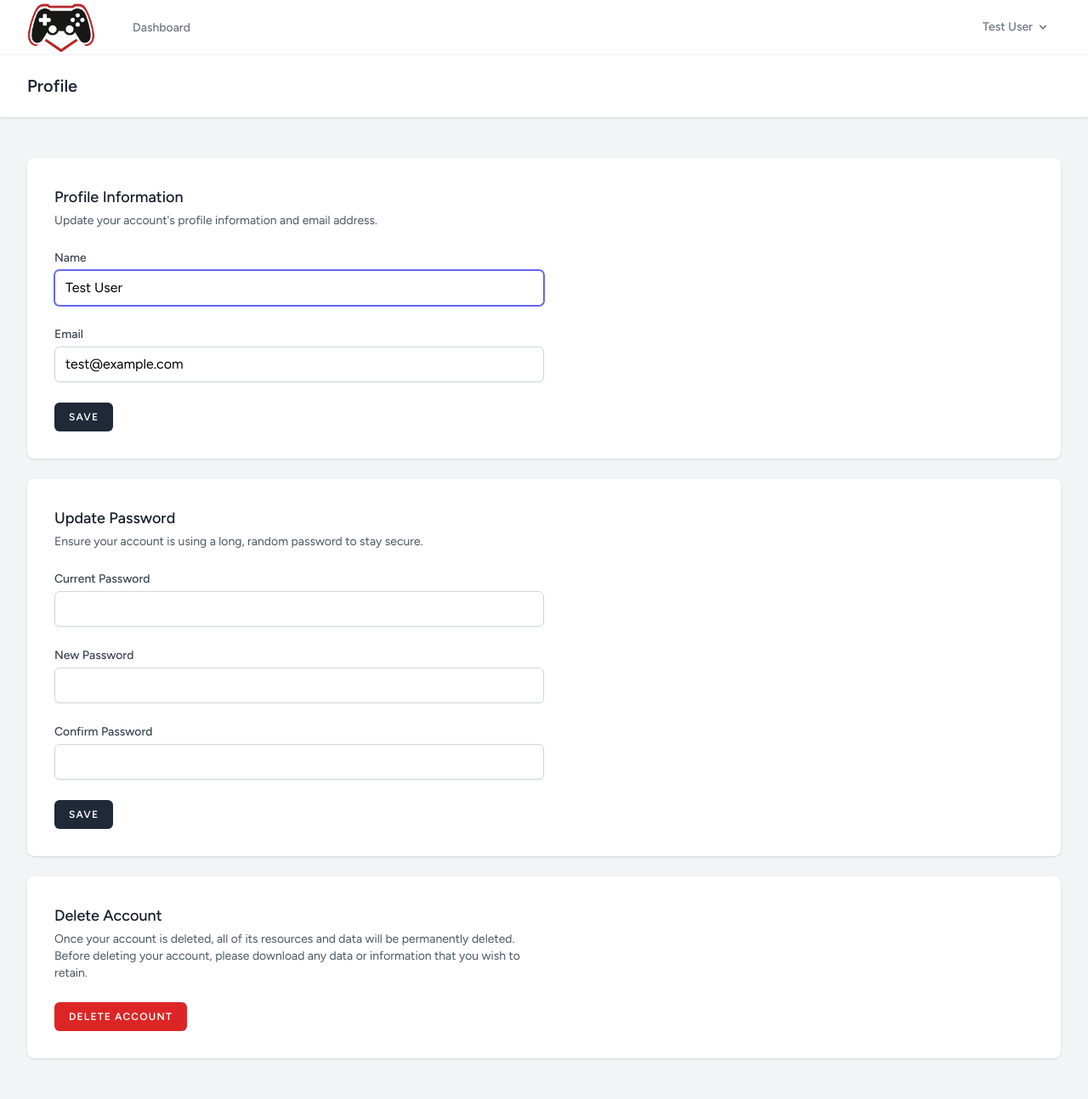
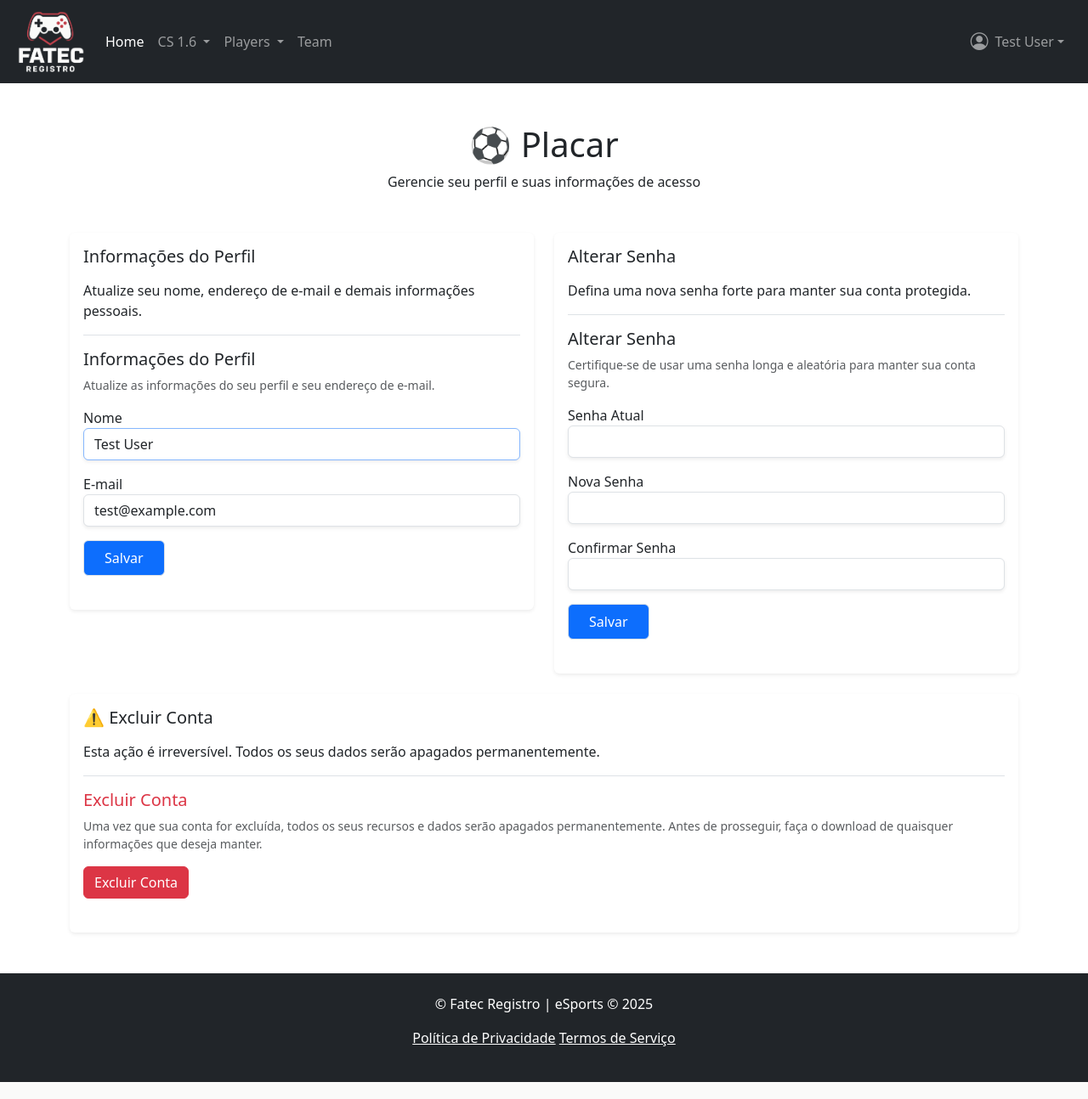
Before and after one commit to maylonho/esports_fatec, a Laravel app: page /profile in a window 1280 px wide. Shown: the whole page at 85% size. Run offline with Laravel 12, Linux system fonts and the light colour scheme; a user stored in the database is signed in; data comes from the database, SQL or seed files in the repository; style sheets or scripts are compiled from the project's sources.

Commit message:
remodelado painel do usuario

```diff
--- a/app/Http/Controllers/Auth/AuthenticatedSessionController.php
+++ b/app/Http/Controllers/Auth/AuthenticatedSessionController.php
@@ -28,7 +28,7 @@ class AuthenticatedSessionController extends Controller
 
         $request->session()->regenerate();
 
-        return redirect()->intended(route('dashboard', absolute: false));
+        return redirect('/');
     }
 
     /**
--- a/app/Http/Controllers/Auth/RegisteredUserController.php
+++ b/app/Http/Controllers/Auth/RegisteredUserController.php
@@ -45,6 +45,6 @@ class RegisteredUserController extends Controller
 
         Auth::login($user);
 
-        return redirect(route('dashboard', absolute: false));
+        return redirect('/');
     }
 }
--- a/resources/views/alunos/cadastrar.blade.php
+++ b/resources/views/alunos/cadastrar.blade.php
@@ -68,7 +68,7 @@
                 <input name="turma" type="hidden" value="{{ auth()->user()->team }}">
 
                 <div class="d-flex justify-content-end mt-4">
-                    <button type="submit" class="btn btn-success">Cadastrar</button>
+                    <button type="submit" class="btn btn-danger">Cadastrar</button>
                 </div>
 
             </form>
--- a/resources/views/equipes/index.blade.php
+++ b/resources/views/equipes/index.blade.php
@@ -11,10 +11,10 @@
         <div class="card-body">
             <div class="row">
                 <div class="col-md-4 text-center">
-                    @if($team->image == '')
+                    @if($team->image)
                         <img src="{{ asset('storage/' . $team->image) }}" alt="Imagem do time" class="img-fluid img-thumbnail mb-3">
                     @else
-                        <img src="{{ asset('default-team.png') }}" alt="Imagem padrão" class="img-fluid img-thumbnail mb-3">
+                        <img src="{{ asset('images/no-image.png') }}" alt="No Image" class="img-fluid img-thumbnail mb-3" width="50%">
                     @endif
                 </div>
                 <div class="col-md-8">
--- a/resources/views/profile/edit.blade.php
+++ b/resources/views/profile/edit.blade.php
@@ -1,29 +1,64 @@
-<x-app-layout>
-    <x-slot name="header">
-        <h2 class="font-semibold text-xl text-gray-800 dark:text-gray-200 leading-tight">
-            {{ __('Profile') }}
-        </h2>
-    </x-slot>
+@extends('layouts.base')
 
-    <div class="py-12">
-        <div class="max-w-7xl mx-auto sm:px-6 lg:px-8 space-y-6">
-            <div class="p-4 sm:p-8 bg-white dark:bg-gray-800 shadow sm:rounded-lg">
-                <div class="max-w-xl">
+@section('title', 'Placar')
+
+@section('content')
+<div class="container mt-5">
+
+    <!-- Cabeçalho -->
+    <div class="text-center mb-5">
+        <h1 class="text-3xl font-bold text-gray-800">⚽ Placar</h1>
+        <p class="text-gray-500">Gerencie seu perfil e suas informações de acesso</p>
+    </div>
+
+    <!-- Grid com cards -->
+    <div class="row g-4">
+
+        <!-- Informações do Perfil -->
+        <div class="col-md-6">
+            <div class="card shadow-sm rounded-2xl border-0">
+                <div class="card-body">
+                    <h5 class="card-title text-lg font-semibold text-gray-700 mb-3">Informações do Perfil</h5>
+                    <div class="text-sm text-gray-500 mb-3">
+                        Atualize seu nome, endereço de e-mail e demais informações pessoais.
+                    </div>
+                    <div class="border-top pt-3">
                         @include('profile.partials.update-profile-information-form')
                     </div>
                 </div>
+            </div>
+        </div>
 
-            <div class="p-4 sm:p-8 bg-white dark:bg-gray-800 shadow sm:rounded-lg">
-                <div class="max-w-xl">
+        <!-- Alterar Senha -->
+        <div class="col-md-6">
+            <div class="card shadow-sm rounded-2xl border-0">
+                <div class="card-body">
+                    <h5 class="card-title text-lg font-semibold text-gray-700 mb-3">Alterar Senha</h5>
+                    <div class="text-sm text-gray-500 mb-3">
+                        Defina uma nova senha forte para manter sua conta protegida.
+                    </div>
+                    <div class="border-top pt-3">
                         @include('profile.partials.update-password-form')
                     </div>
                 </div>
+            </div>
+        </div>
 
-            <div class="p-4 sm:p-8 bg-white dark:bg-gray-800 shadow sm:rounded-lg">
-                <div class="max-w-xl">
+        <!-- Excluir Conta -->
+        <div class="col-12">
+            <div class="card shadow-sm rounded-2xl border-0 border-danger">
+                <div class="card-body">
+                    <h5 class="card-title text-lg font-semibold text-red-600 mb-3">⚠️ Excluir Conta</h5>
+                    <div class="text-sm text-gray-500 mb-3">
+                        Esta ação é irreversível. Todos os seus dados serão apagados permanentemente.
+                    </div>
+                    <div class="border-top pt-3">
                         @include('profile.partials.delete-user-form')
                     </div>
                 </div>
             </div>
         </div>
-</x-app-layout>
+
+    </div>
+</div>
+@endsection
--- a/resources/views/profile/partials/delete-user-form.blade.php
+++ b/resources/views/profile/partials/delete-user-form.blade.php
@@ -1,55 +1,54 @@
-<section class="space-y-6">
-    <header>
-        <h2 class="text-lg font-medium text-gray-900 dark:text-gray-100">
-            {{ __('Delete Account') }}
+<section class="mb-4">
+    <header class="mb-3">
+        <h2 class="h5 text-danger">
+            Excluir Conta
         </h2>
 
-        <p class="mt-1 text-sm text-gray-600 dark:text-gray-400">
-            {{ __('Once your account is deleted, all of its resources and data will be permanently deleted. Before deleting your account, please download any data or information that you wish to retain.') }}
+        <p class="text-muted small">
+            Uma vez que sua conta for excluída, todos os seus recursos e dados serão apagados permanentemente. Antes de prosseguir, faça o download de quaisquer informações que deseja manter.
         </p>
     </header>
 
-    <x-danger-button
-        x-data=""
-        x-on:click.prevent="$dispatch('open-modal', 'confirm-user-deletion')"
-    >{{ __('Delete Account') }}</x-danger-button>
+    <!-- Botão que abre o modal -->
+    <button type="button" class="btn btn-danger" data-bs-toggle="modal" data-bs-target="#confirmDeleteModal">
+        Excluir Conta
+    </button>
 
-    <x-modal name="confirm-user-deletion" :show="$errors->userDeletion->isNotEmpty()" focusable>
-        <form method="post" action="{{ route('profile.destroy') }}" class="p-6">
-            @csrf
-            @method('delete')
+    <!-- Modal Bootstrap -->
+    <div class="modal fade" id="confirmDeleteModal" tabindex="-1" aria-labelledby="confirmDeleteLabel" aria-hidden="true">
+        <div class="modal-dialog">
+            <div class="modal-content">
+                <form method="POST" action="{{ route('profile.destroy') }}">
+                    @csrf
+                    @method('delete')
 
-            <h2 class="text-lg font-medium text-gray-900 dark:text-gray-100">
-                {{ __('Are you sure you want to delete your account?') }}
-            </h2>
+                    <div class="modal-header">
+                        <h5 class="modal-title text-danger" id="confirmDeleteLabel">Tem certeza de que deseja excluir sua conta?</h5>
+                        <button type="button" class="btn-close" data-bs-dismiss="modal" aria-label="Fechar"></button>
+                    </div>
 
-            <p class="mt-1 text-sm text-gray-600 dark:text-gray-400">
-                {{ __('Once your account is deleted, all of its resources and data will be permanently deleted. Please enter your password to confirm you would like to permanently delete your account.') }}
-            </p>
+                    <div class="modal-body">
+                        <p>Após a exclusão, todos os seus dados serão removidos permanentemente. Digite sua senha para confirmar.</p>
+                        <input
+                            type="password"
+                            name="password"
+                            class="form-control"
+                            placeholder="Senha"
+                            required
+                        >
+                        @if ($errors->userDeletion->isNotEmpty())
+                            <div class="text-danger small mt-1">
+                                {{ $errors->userDeletion->first('password') }}
+                            </div>
+                        @endif
+                    </div>
 
-            <div class="mt-6">
-                <x-input-label for="password" value="{{ __('Password') }}" class="sr-only" />
-
-                <x-text-input
-                    id="password"
-                    name="password"
-                    type="password"
-                    class="mt-1 block w-3/4"
-                    placeholder="{{ __('Password') }}"
-                />
-
-                <x-input-error :messages="$errors->userDeletion->get('password')" class="mt-2" />
+                    <div class="modal-footer">
+                        <button type="button" class="btn btn-secondary" data-bs-dismiss="modal">Cancelar</button>
+                        <button type="submit" class="btn btn-danger">Excluir Conta</button>
+                    </div>
+                </form>
             </div>
-
-            <div class="mt-6 flex justify-end">
-                <x-secondary-button x-on:click="$dispatch('close')">
-                    {{ __('Cancel') }}
-                </x-secondary-button>
-
-                <x-danger-button class="ms-3">
-                    {{ __('Delete Account') }}
-                </x-danger-button>
-            </div>
-        </form>
-    </x-modal>
+        </div>
+    </div>
 </section>
--- a/resources/views/profile/partials/update-password-form.blade.php
+++ b/resources/views/profile/partials/update-password-form.blade.php
@@ -1,38 +1,56 @@
-<section>
-    <header>
-        <h2 class="text-lg font-medium text-gray-900 dark:text-gray-100">
-            {{ __('Update Password') }}
+<section class="mb-4">
+    <header class="mb-3">
+        <h2 class="h5">
+            {{ __('Alterar Senha') }}
         </h2>
 
-        <p class="mt-1 text-sm text-gray-600 dark:text-gray-400">
-            {{ __('Ensure your account is using a long, random password to stay secure.') }}
+        <p class="text-muted small">
+            {{ __('Certifique-se de usar uma senha longa e aleatória para manter sua conta segura.') }}
         </p>
     </header>
 
-    <form method="post" action="{{ route('password.update') }}" class="mt-6 space-y-6">
+    <form method="post" action="{{ route('password.update') }}">
         @csrf
         @method('put')
 
-        <div>
-            <x-input-label for="update_password_current_password" :value="__('Current Password')" />
-            <x-text-input id="update_password_current_password" name="current_password" type="password" class="mt-1 block w-full" autocomplete="current-password" />
-            <x-input-error :messages="$errors->updatePassword->get('current_password')" class="mt-2" />
+        <div class="mb-3">
+            <x-input-label for="update_password_current_password" :value="__('Senha Atual')" />
+            <x-text-input
+                id="update_password_current_password"
+                name="current_password"
+                type="password"
+                class="form-control"
+                autocomplete="current-password"
+            />
+            <x-input-error :messages="$errors->updatePassword->get('current_password')" class="text-danger small mt-1" />
         </div>
 
-        <div>
-            <x-input-label for="update_password_password" :value="__('New Password')" />
-            <x-text-input id="update_password_password" name="password" type="password" class="mt-1 block w-full" autocomplete="new-password" />
-            <x-input-error :messages="$errors->updatePassword->get('password')" class="mt-2" />
+        <div class="mb-3">
+            <x-input-label for="update_password_password" :value="__('Nova Senha')" />
+            <x-text-input
+                id="update_password_password"
+                name="password"
+                type="password"
+                class="form-control"
+                autocomplete="new-password"
+            />
+            <x-input-error :messages="$errors->updatePassword->get('password')" class="text-danger small mt-1" />
         </div>
 
-        <div>
-            <x-input-label for="update_password_password_confirmation" :value="__('Confirm Password')" />
-            <x-text-input id="update_password_password_confirmation" name="password_confirmation" type="password" class="mt-1 block w-full" autocomplete="new-password" />
-            <x-input-error :messages="$errors->updatePassword->get('password_confirmation')" class="mt-2" />
+        <div class="mb-3">
+            <x-input-label for="update_password_password_confirmation" :value="__('Confirmar Senha')" />
+            <x-text-input
+                id="update_password_password_confirmation"
+                name="password_confirmation"
+                type="password"
+                class="form-control"
+                autocomplete="new-password"
+            />
+            <x-input-error :messages="$errors->updatePassword->get('password_confirmation')" class="text-danger small mt-1" />
         </div>
 
-        <div class="flex items-center gap-4">
-            <x-primary-button>{{ __('Save') }}</x-primary-button>
+        <div class="d-flex align-items-center gap-3">
+            <x-primary-button class="btn btn-primary">{{ __('Salvar') }}</x-primary-button>
 
             @if (session('status') === 'password-updated')
                 <p
@@ -40,8 +58,8 @@
                     x-show="show"
                     x-transition
                     x-init="setTimeout(() => show = false, 2000)"
-                    class="text-sm text-gray-600 dark:text-gray-400"
-                >{{ __('Saved.') }}</p>
+                    class="small text-muted mb-0"
+                >{{ __('Salvo.') }}</p>
             @endif
         </div>
     </form>
--- a/resources/views/profile/partials/update-profile-information-form.blade.php
+++ b/resources/views/profile/partials/update-profile-information-form.blade.php
@@ -1,11 +1,11 @@
-<section>
-    <header>
-        <h2 class="text-lg font-medium text-gray-900 dark:text-gray-100">
-            {{ __('Profile Information') }}
+<section class="mb-4">
+    <header class="mb-3">
+        <h2 class="h5">
+            {{ __('Informações do Perfil') }}
         </h2>
 
-        <p class="mt-1 text-sm text-gray-600 dark:text-gray-400">
-            {{ __("Update your account's profile information and email address.") }}
+        <p class="text-muted small">
+            {{ __('Atualize as informações do seu perfil e seu endereço de e-mail.') }}
         </p>
     </header>
 
@@ -13,42 +13,62 @@
         @csrf
     </form>
 
-    <form method="post" action="{{ route('profile.update') }}" class="mt-6 space-y-6">
+    <form method="post" action="{{ route('profile.update') }}">
         @csrf
         @method('patch')
 
-        <div>
-            <x-input-label for="name" :value="__('Name')" />
-            <x-text-input id="name" name="name" type="text" class="mt-1 block w-full" :value="old('name', $user->name)" required autofocus autocomplete="name" />
-            <x-input-error class="mt-2" :messages="$errors->get('name')" />
+        <div class="mb-3">
+            <x-input-label for="name" :value="__('Nome')" />
+            <x-text-input
+                id="name"
+                name="name"
+                type="text"
+                class="form-control"
+                :value="old('name', $user->name)"
+                required
+                autofocus
+                autocomplete="name"
+            />
+            <x-input-error class="text-danger small mt-1" :messages="$errors->get('name')" />
         </div>
 
-        <div>
-            <x-input-label for="email" :value="__('Email')" />
-            <x-text-input id="email" name="email" type="email" class="mt-1 block w-full" :value="old('email', $user->email)" required autocomplete="username" />
-            <x-input-error class="mt-2" :messages="$errors->get('email')" />
+        <div class="mb-3">
+            <x-input-label for="email" :value="__('E-mail')" />
+            <x-text-input
+                id="email"
+                name="email"
+                type="email"
+                class="form-control"
+                :value="old('email', $user->email)"
+                required
+                autocomplete="username"
+            />
+            <x-input-error class="text-danger small mt-1" :messages="$errors->get('email')" />
 
             @if ($user instanceof \Illuminate\Contracts\Auth\MustVerifyEmail && ! $user->hasVerifiedEmail())
-                <div>
-                    <p class="text-sm mt-2 text-gray-800 dark:text-gray-200">
-                        {{ __('Your email address is unverified.') }}
+                <div class="mt-2">
+                    <p class="small text-muted">
+                        {{ __('Seu endereço de e-mail não está verificado.') }}
 
-                        <button form="send-verification" class="underline text-sm text-gray-600 dark:text-gray-400 hover:text-gray-900 dark:hover:text-gray-100 rounded-md focus:outline-none focus:ring-2 focus:ring-offset-2 focus:ring-indigo-500 dark:focus:ring-offset-gray-800">
-                            {{ __('Click here to re-send the verification email.') }}
+                        <button
+                            form="send-verification"
+                            class="btn btn-link btn-sm p-0 align-baseline"
+                        >
+                            {{ __('Clique aqui para reenviar o e-mail de verificação.') }}
                         </button>
                     </p>
 
                     @if (session('status') === 'verification-link-sent')
-                        <p class="mt-2 font-medium text-sm text-green-600 dark:text-green-400">
-                            {{ __('A new verification link has been sent to your email address.') }}
+                        <p class="small text-success fw-semibold mt-1">
+                            {{ __('Um novo link de verificação foi enviado para seu endereço de e-mail.') }}
                         </p>
                     @endif
                 </div>
             @endif
         </div>
 
-        <div class="flex items-center gap-4">
-            <x-primary-button>{{ __('Save') }}</x-primary-button>
+        <div class="d-flex align-items-center gap-3">
+            <x-primary-button class="btn btn-primary">{{ __('Salvar') }}</x-primary-button>
 
             @if (session('status') === 'profile-updated')
                 <p
@@ -56,8 +76,8 @@
                     x-show="show"
                     x-transition
                     x-init="setTimeout(() => show = false, 2000)"
-                    class="text-sm text-gray-600 dark:text-gray-400"
-                >{{ __('Saved.') }}</p>
+                    class="small text-muted mb-0"
+                >{{ __('Salvo.') }}</p>
             @endif
         </div>
     </form>
--- a/routes/web.php
+++ b/routes/web.php
@@ -34,9 +34,7 @@ Route::get('/home', [EquipeController::class, 'index'])->name('home');
 // Rota para listar o ranking
 Route::get('/placar_cs', [EquipeController::class, 'index'])->name('game_cs.listar');
 // Rota para listar a programação dos jogos
-Route::get('/agenda_cs', function () {
-    return view('game_cs.agenda');
-})->name('game_cs.agenda');
+Route::get('/agenda_cs', [EquipeController::class, 'all'])->name('game_cs.agenda');
 
 Route::get('/alunos', [AlunosControllers::class, 'index'])
     ->middleware(['auth'])
```
Also changed, not shown: app/Http/Controllers/EquipeController.php (+9 -0 lines), resources/views/game_cs/agenda.blade.php (+65 -75 lines), resources/views/game_cs/index.blade.php (+7 -2 lines), resources/views/profile/edit.blade copi.php (added, +29 -0 lines), public/images/no-image.png (added). Lines whose indentation alone changed are shown as unchanged.
